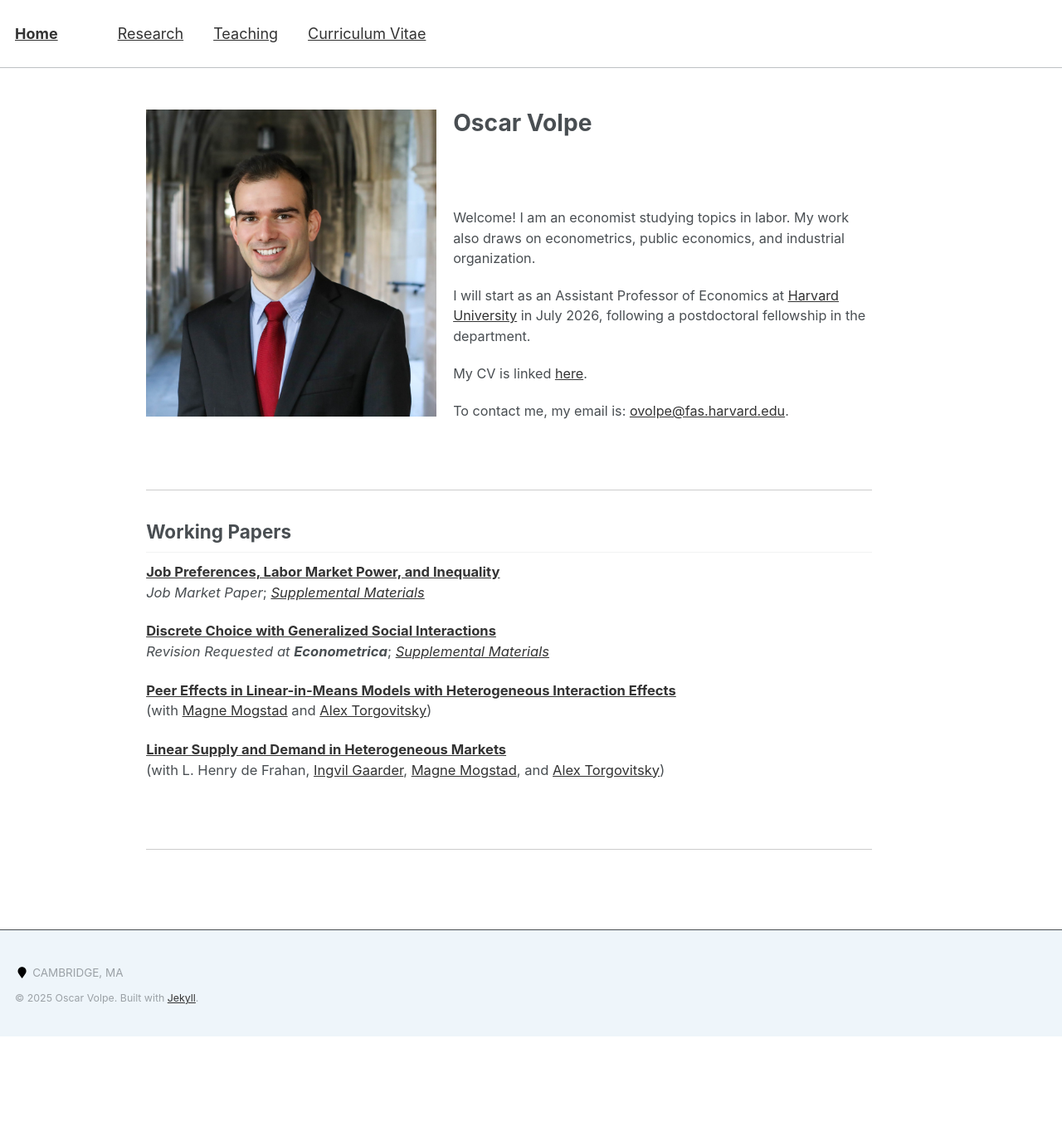
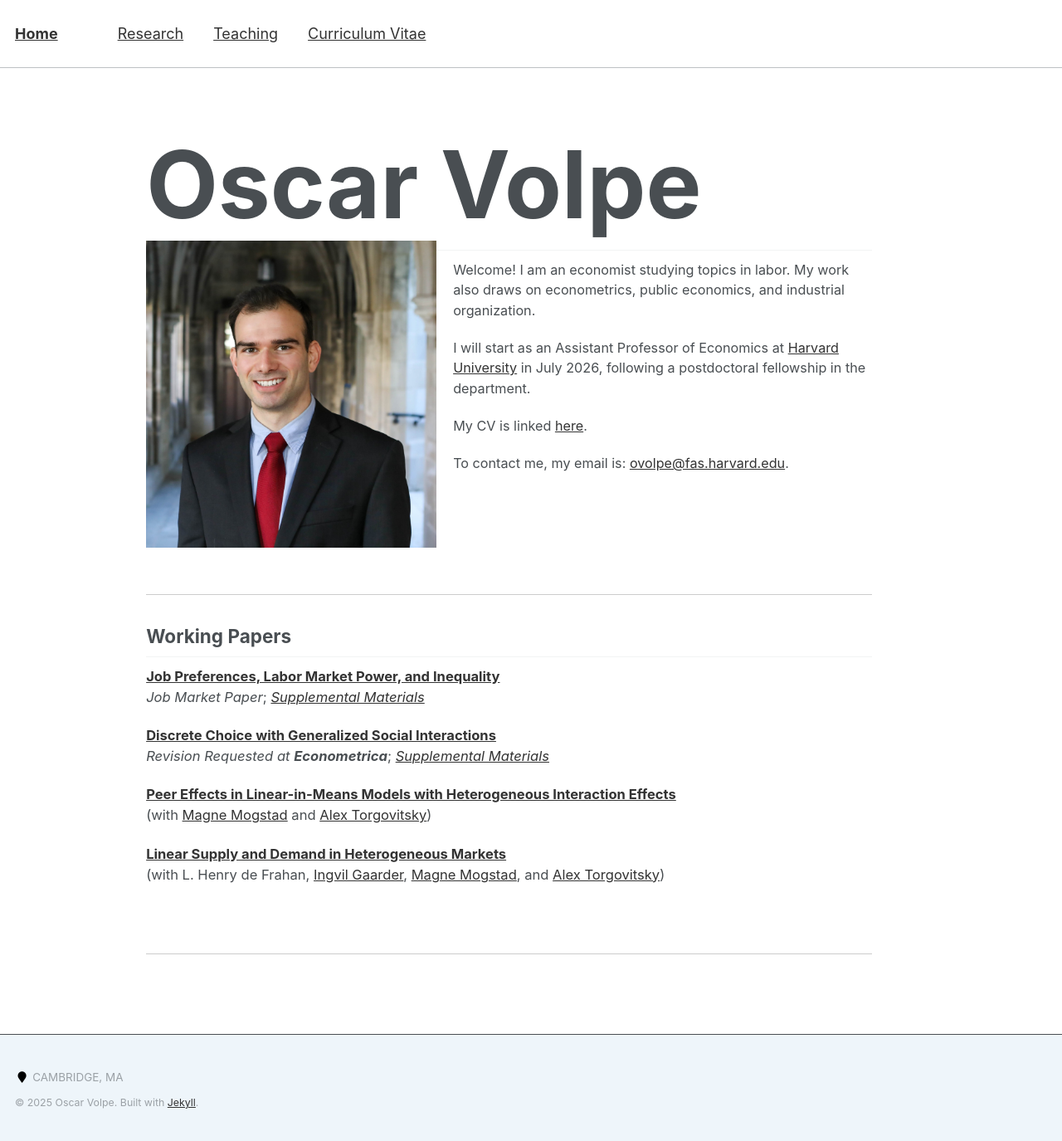
Before and after one commit to ovolpe/ovolpe.github.io, a Jekyll site: the page built from _pages/about.md, in a window 1280 px wide. Shown: the whole page at 83% size. Built offline with Jekyll 4.4.1, drawn with Linux system fonts in a browser that asks for light colours; before the commit the page ends 1249 px from its top, so only the background shows below that.

Commit message:
Update about.md

```diff
--- a/_pages/about.md
+++ b/_pages/about.md
@@ -8,7 +8,7 @@ redirect_from:
   - /about.html
 ---
 
-# Oscar Volpe<img class="img-responsive" style="float: left; margin: 0px 20px 20px 0px;" src="/files/headshot.jpg" width="350">
+## <span style="font-size: 5em;">Oscar Volpe</span><img class="img-responsive" style="float: left; margin: 0px 20px 20px 0px;" src="/files/headshot.jpg" width="350">
 
 <p style="font-size: 0.9em;">
 Welcome! I am an economist studying topics in labor. My work also draws on econometrics, public economics, and industrial organization.
```
